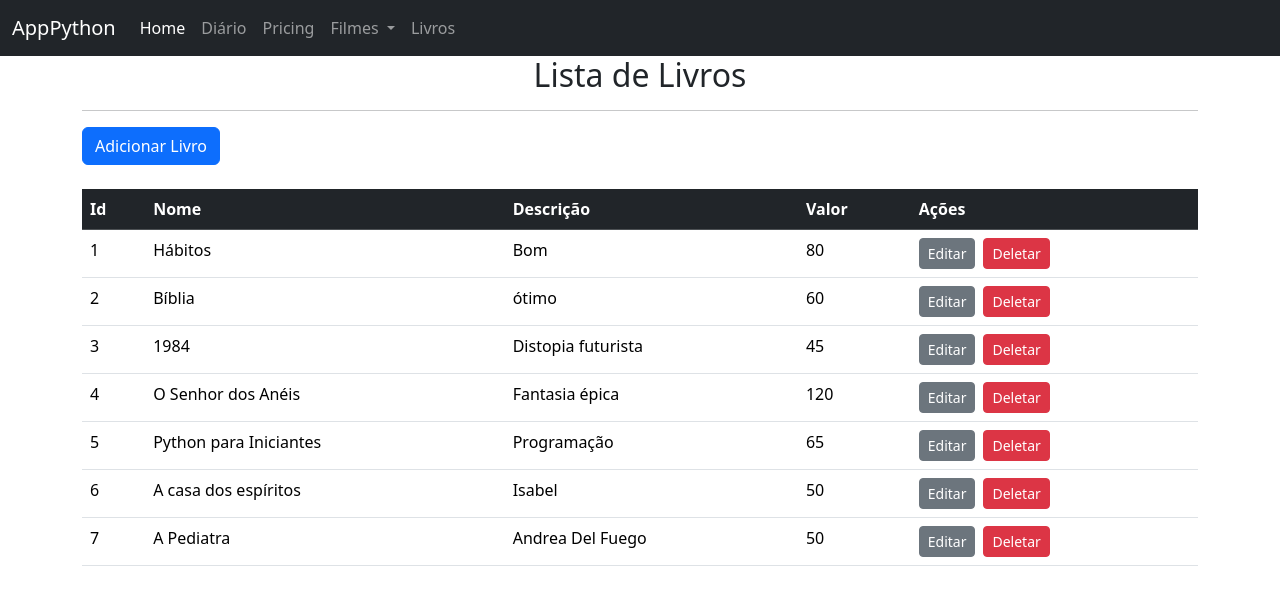
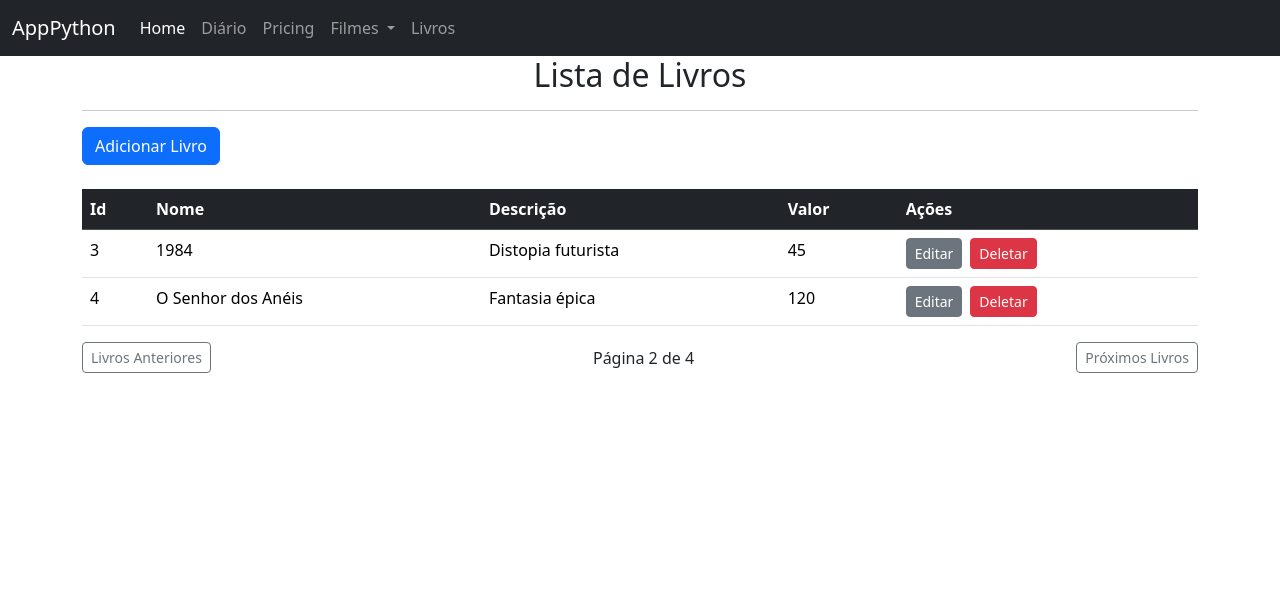
Before and after one commit to SamiaLuvanice/Personal_Studies_Python, a Flask app: page /livros?page=2 in a window 1280 px wide. Shown: the top 605 px of the page. Run offline with Flask 3, Linux system fonts and the light colour scheme.

Commit message:
feat: update with pagination

```diff
--- a/flask/projeto/routes.py
+++ b/flask/projeto/routes.py
@@ -46,10 +46,15 @@ def lista_filmes(propriedade):
 
 @app.route('/livros')
 def lista_livros():
-    livros = Livro.query.all()
+    page = request.args.get('page', 1, type=int)
+    per_page = 2
+    todos_livros = Livro.query.paginate(
+        page=page,
+        per_page=per_page
+        )
     return render_template(
         'livros.html',
-        livros=livros
+        livros=todos_livros
     )
 
 @app.route('/add_livro', methods=['GET', 'POST'])
--- a/flask/projeto/templates/livros.html
+++ b/flask/projeto/templates/livros.html
@@ -1,7 +1,9 @@
 {% extends "base.html" %} {% block conteudo %}
 <h2 class="text-center">Lista de Livros</h2>
 <hr />
-<a href="{{ url_for('adiciona_livro') }}" class="btn btn-primary">Adicionar Livro</a>
+<a href="{{ url_for('adiciona_livro') }}" class="btn btn-primary"
+  >Adicionar Livro</a
+>
 <br /><br />
 <table class="table table-borded table-hover">
   <thead class="table-dark">
@@ -22,9 +24,25 @@
       <td>{{ livro.valor }}</td>
       <td>
         <div class="d-flex gap-2">
-          <a href="{{ url_for('atualiza_livro', id=livro.id) }}" class="btn btn-secondary btn-sm">Editar</a>
-          <form action="{{ url_for('remove_livro', id=livro.id) }}" method="POST" class="m-0">
-            <button type="submit" class="btn btn-danger btn-sm" onclick="return confirm('Tem certeza que deseja deletar este livro?')">Deletar</button>
+          <a
+            href="{{ url_for('atualiza_livro', id=livro.id) }}"
+            class="btn btn-secondary btn-sm"
+            >Editar</a
+          >
+          <form
+            action="{{ url_for('remove_livro', id=livro.id) }}"
+            method="POST"
+            class="m-0"
+          >
+            <button
+              type="submit"
+              class="btn btn-danger btn-sm"
+              onclick="
+                return confirm('Tem certeza que deseja deletar este livro?');
+              "
+            >
+              Deletar
+            </button>
           </form>
         </div>
       </td>
@@ -32,4 +50,19 @@
     {% endfor %}
   </tbody>
 </table>
+<div class="d-flex justify-content-between align-items-center mt-3">
+  {% if livros.has_prev %}
+  <a href="{{ url_for('lista_livros', page=livros.prev_num) }}" class="btn btn-outline-secondary btn-sm">Livros Anteriores</a>
+  {% else %}
+  <span class="btn btn-outline-secondary btn-sm disabled">Livros Anteriores</span>
+  {% endif %}
+
+  <span>Página {{ livros.page }} de {{ livros.pages if livros.pages > 0 else 1 }}</span>
+
+  {% if livros.has_next %}
+  <a href="{{ url_for('lista_livros', page=livros.next_num) }}" class="btn btn-outline-secondary btn-sm">Próximos Livros</a>
+  {% else %}
+  <span class="btn btn-outline-secondary btn-sm disabled">Próximos Livros</span>
+  {% endif %}
+</div>
 {% endblock conteudo %}
```
Also changed, not shown: flask/requirements.txt (+17 -17 lines), flask/instance/livros.sqlite3, 1 other file.
